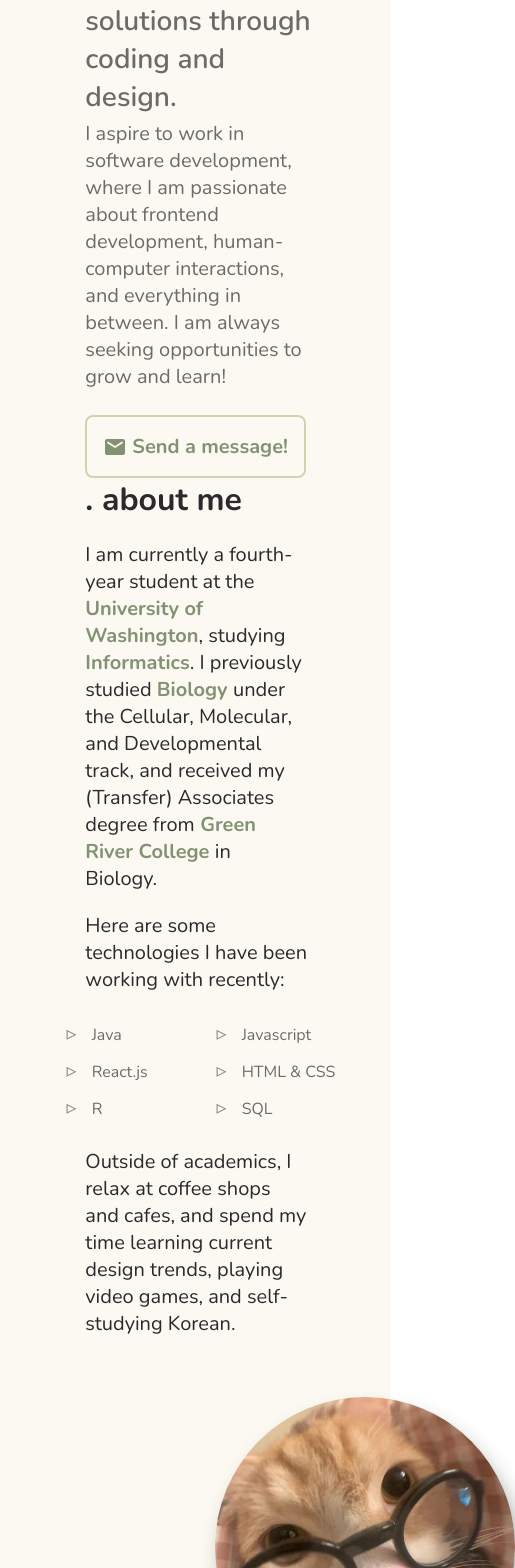
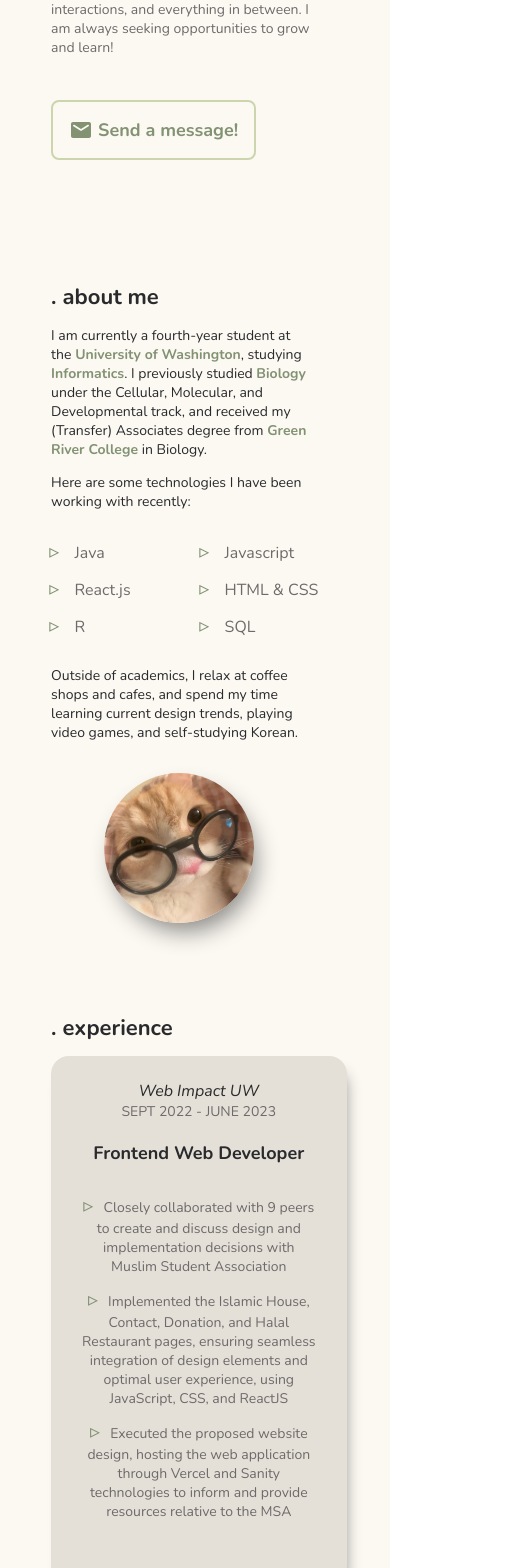
Before and after one commit to daniellatsing/personal-site, a React (Create React App) app: page / in a window 390 px wide. Shown: the part 360-1928 px from the top of the page, 515 px wide, since content can reach past the window. Built offline with nearby package versions, Linux system fonts and the light colour scheme.

Commit message:
completed mobile styling for phones

```diff
--- a/src/styles/About.css
+++ b/src/styles/About.css
@@ -94,5 +94,28 @@ a.about-school:hover, a.about-major:hover {
 
 /* on 576px OR SMALLER dispays - PHONE  */
 @media only screen and (max-width: 576px) {
+    #about {
+        padding-left: 5%;
+    }
 
+    .about-title {
+        font-size: 22px;
+    }
+
+    p {
+        font-size: 14px;
+    }
+
+    .about-image {
+        margin-left: 0px;
+        padding-left: 0px;
+        padding-right: 0px;
+        align-self: center;
+        padding-top: 2vh;
+    }
+
+    .about-image img {
+        margin-left: 0;
+        width: 150px;
+    }
 }
--- a/src/styles/Experience.css
+++ b/src/styles/Experience.css
@@ -117,5 +117,35 @@ li::before {
 
 /* on 576px OR SMALLER dispays - PHONE  */
 @media only screen and (max-width: 576px) {
+    #experience {
+        padding-left: 5%;
+    }
 
+    .experience-header {
+        padding-bottom: 0.5vh;
+    }
+
+    .experience-title {
+        font-size: 22px;
+    }
+
+    .card-desc li {
+        font-size: 14px;
+    }
+
+    .card-desc {
+        padding-top: 0;
+    }
+
+    .jobs-card {
+        width: 100%;
+    }
+
+    .card-desc {
+        text-align: center;
+    }
+
+    .card-tech {
+        text-align: center;
+    }
 }
--- a/src/styles/ExternalLinks.css
+++ b/src/styles/ExternalLinks.css
@@ -31,3 +31,15 @@ a.github-icon:hover, a.open-icon:hover {
     color: var(--grey);
     font-size: 14px;
 }
+
+/* on 576px OR SMALLER dispays - PHONE  */
+@media only screen and (max-width: 576px) {
+    .card-title {
+        font-size: 18px;
+        text-align: center;
+    }
+
+    .card-desc {
+        padding-top: 1vh;
+    }
+}
--- a/src/styles/Intro.css
+++ b/src/styles/Intro.css
@@ -71,5 +71,22 @@ a.intro-contact:hover {
 
 /* on 576px OR SMALLER displays - PHONE  */
 @media only screen and (max-width: 576px) {
+    #intro {
+        padding-left: 5%;
+        min-height: 62vh;
+    }
 
+    .intro-subtitle {
+        font-size: 16px;
+    }
+
+    .intro-desc {
+        font-size: 14px;
+        padding-top: 8vh;
+        padding-bottom: 5vh;
+    }
+
+    .intro-contact {
+        font-size: 18px;
+    }
 }
--- a/src/styles/Projects.css
+++ b/src/styles/Projects.css
@@ -75,5 +75,21 @@
 
 /* on 576px OR SMALLER dispays - PHONE  */
 @media only screen and (max-width: 576px) {
+    #projects {
+        padding-left: 5%;
+        padding-top: 10vh;
+    }
 
+    .project-title {
+        font-size: 22px;
+    }
+
+    .card-header {
+        margin-top: -28px;
+        flex-direction: column;
+    }
+
+    .projects-card {
+        width: 100%;
+    }
 }
--- a/src/styles/TypeWriter.css
+++ b/src/styles/TypeWriter.css
@@ -23,5 +23,7 @@
 
 /* on 576px OR SMALLER dispays - PHONE */
 @media only screen and (max-width: 576px) {
-
+    .typewriter-greeting {
+        font-size: 24px;
+    }
 }
```
